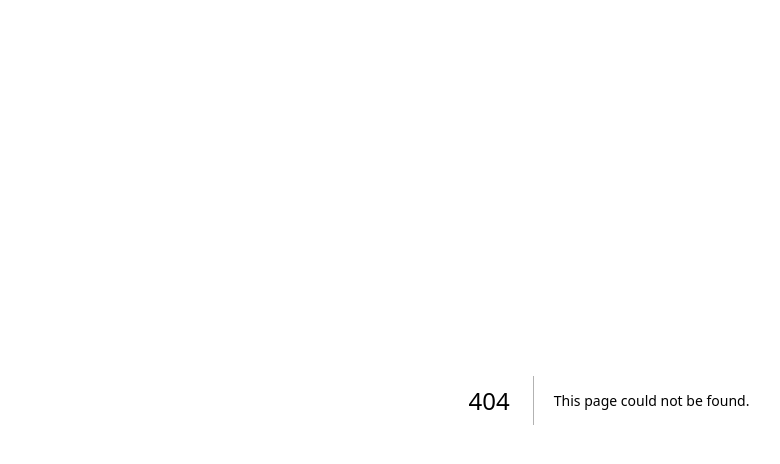
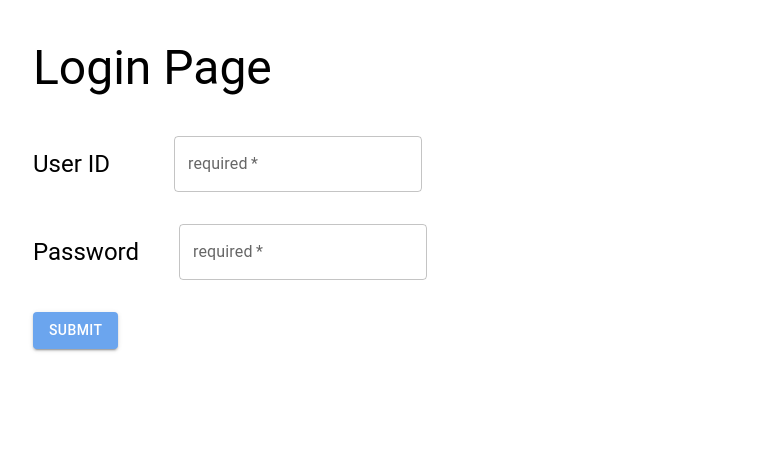
Before and after one commit to kenglwo/social-skill-check, a Next.js app in the folder frontend/app/: page /login in a window 1280 px wide. Before the commit this address had no page. Shown: the top 464 px of the page, without its empty margins (31-811 px from the left). Built offline with nearby package versions, Linux system fonts and the light colour scheme.

Commit message:
:sparkles: add component for login page

```diff
--- /dev/null
+++ b/frontend/app/app/login/page.tsx
@@ -0,0 +1,65 @@
+"use client";
+import React from 'react'
+import { useState } from "react";
+import { useRouter } from 'next/navigation';
+import Typography from '@mui/material/Typography';
+import Stack from '@mui/material/Stack';
+import TextField from '@mui/material/TextField';
+import Button from '@mui/material/Button';
+import Container from '@mui/material/Container';
+
+export default function Login() {
+  const [userId, setUserId] = useState<string>("")
+  const [password, setPassword] = useState<string>("")
+  const router = useRouter();
+
+  const onUserIdChanged = (e: React.ChangeEvent<HTMLTextAreaElement | HTMLInputElement>) => {
+    const newUserId: string = e.target.value
+    setUserId(newUserId)
+  }
+
+  const onPasswordChanged = (e: React.ChangeEvent<HTMLTextAreaElement | HTMLInputElement>) => {
+    const newPassword: string = e.target.value
+    setPassword(newPassword)
+  }
+
+  const onClick = () => {
+    console.log(userId)
+    console.log(password)
+    // router.push(`/interface?user_id=${'user1'}`);
+  }
+
+
+  return (
+    <Container maxWidth="lg" sx={{ m: 5}}>
+      <Typography variant="h3" gutterBottom sx={{mb: 5}}>
+       Login Page
+      </Typography>
+
+      <Stack direction="row" sx={{ display: "flex", alignItems: "center", mb: 4 }}>
+        <Typography variant="h5" sx={{mr: 5}}>
+          User ID
+        </Typography>
+        <TextField
+            required
+            label="required"
+            sx={{ml:3}}
+            onChange={onUserIdChanged}
+        />
+      </Stack>
+
+      <Stack direction="row" sx={{ display: "flex", alignItems: "center" }}>
+        <Typography variant="h5" sx={{mr: 5}}>
+          Password
+        </Typography>
+        <TextField
+            required
+            type="password"
+            label="required"
+            onChange={onPasswordChanged}
+        />
+      </Stack>
+      <Button variant="contained" sx={{backgroundColor: '#6ba5ee', mt: 4}} onClick={onClick}>Submit</Button>
+    </Container>
+  )
+}
```
